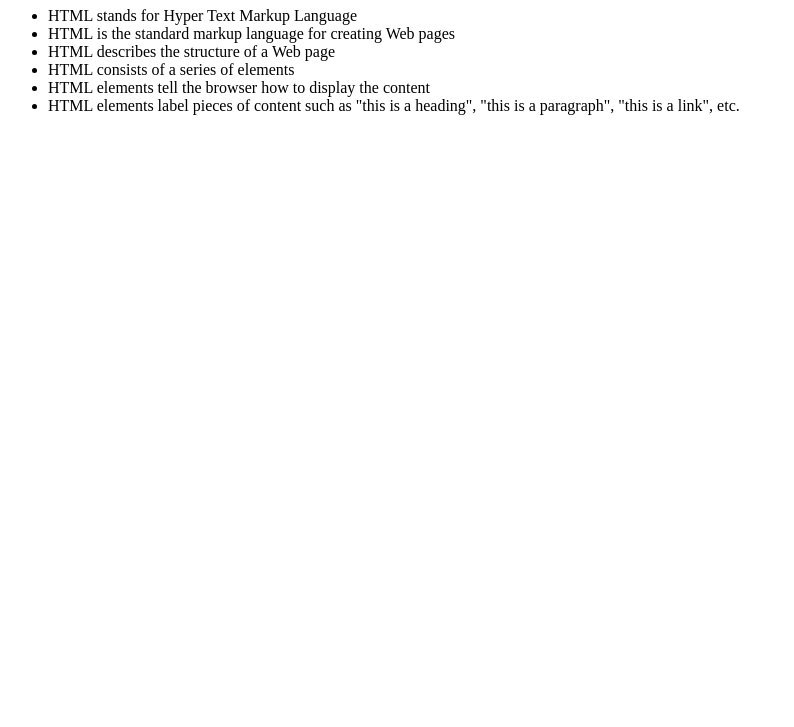
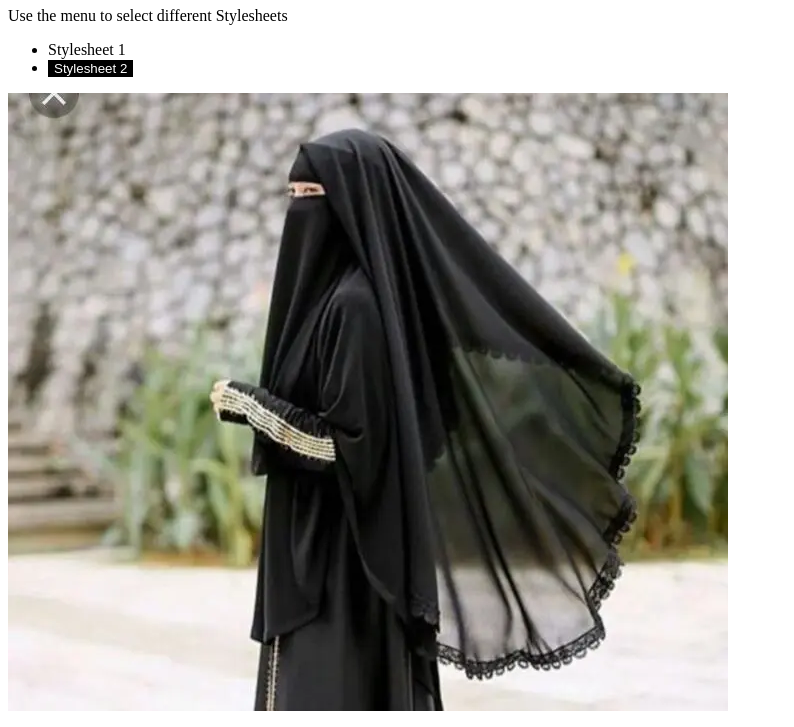
Before and after one commit to UmmuAmmar01/Sumayyah, a plain HTML site: page index.html in a window 1280 px wide. Shown: the part 73-800 px from the top of the page, without its empty margins (0-794 px from the left). Drawn offline with Linux system fonts and the light colour scheme.

Commit message:
additions

```diff
--- /dev/null
+++ b/assets/index.css
@@ -0,0 +1,14 @@
+span{
+    color: red;
+}
+
+ul li .link{
+    text-decoration: none;
+    color: black;
+}
+
+ul li button{
+    background-color: black;
+    border: none;
+    color: white;
+}
--- a/index.html
+++ b/index.html
@@ -4,20 +4,20 @@
     <meta charset="UTF-8" />
     <meta http-equiv="X-UA-Compatible" content="IE=edge" />
     <meta name="viewport" content="width=device-width, initial-scale=1.0" />
+    <link rel="stylesheet" href="assets/index.css" />
     <title>Document</title>
   </head>
   <body>
-    <h1>What is HTML?</h1>
+    <h1>Welcome to My Homepage</h1>
+    <p>Use the menu to select different Stylesheets</p>
     <ul>
-      <li>HTML stands for Hyper Text Markup Language</li>
-      <li>HTML is the standard markup language for creating Web pages</li>
-      <li>HTML describes the structure of a Web page</li>
-      <li>HTML consists of a series of elements</li>
-      <li>HTML elements tell the browser how to display the content</li>
       <li>
-        HTML elements label pieces of content such as "this is a heading", "this
-        is a paragraph", "this is a link", etc.
+        <a class="link" href="#">Stylesheet 1</a>
+      </li>
+      <li>
+        <a href="#"><button>Stylesheet 2</button></a>
       </li>
     </ul>
+    <img src="20A34D1C-16C5-4B8F-A3A8-A99345DDDDFA.webp" alt="img" />
   </body>
 </html>
```
Also changed, not shown: 20A34D1C-16C5-4B8F-A3A8-A99345DDDDFA.webp (added).
